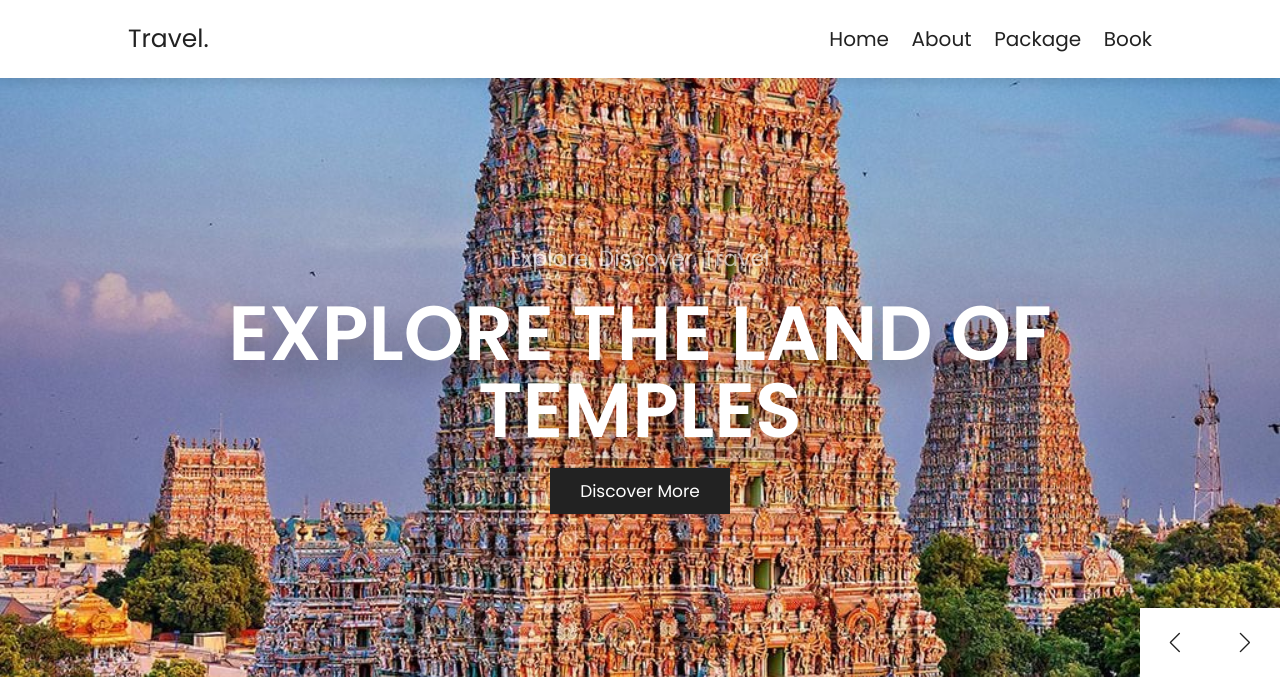
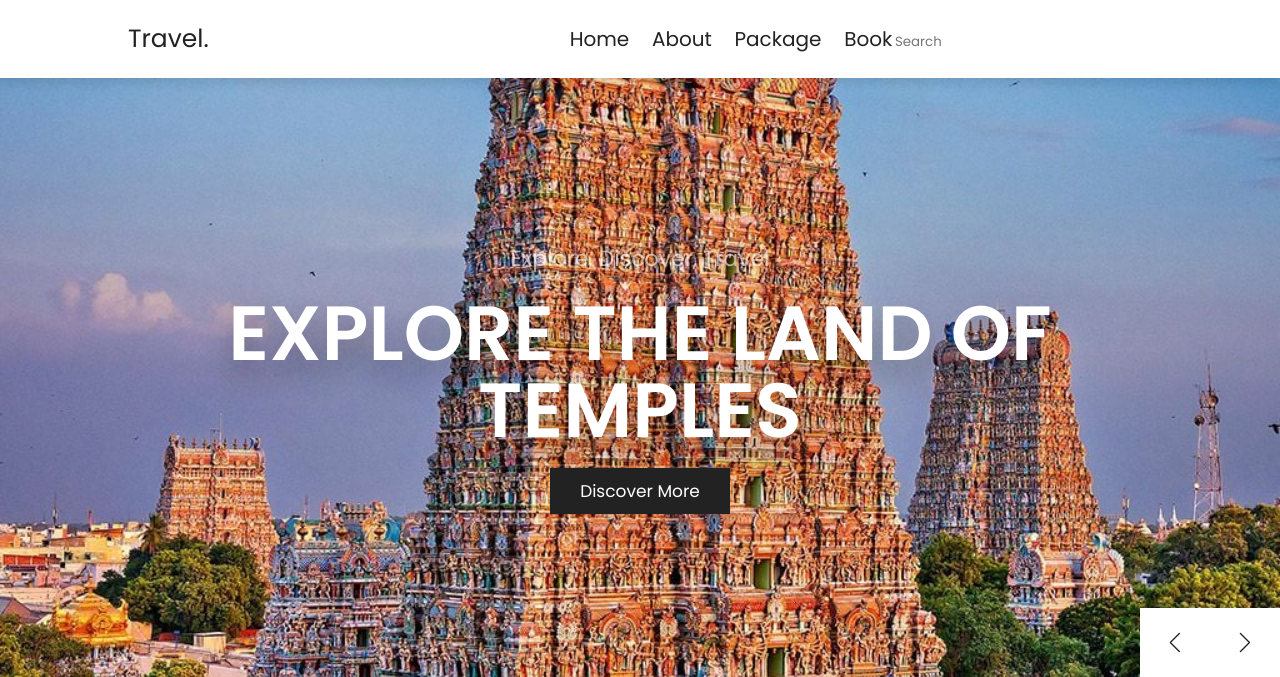
Before and after one commit to Vaishnavi502/templetourism, a PHP site: page /home.php in a window 1280 px wide. Shown: the top 677 px of the page. Run offline with PHP 8.4, Linux system fonts and the light colour scheme.

Commit message:
Home page

```diff
--- a/home.php
+++ b/home.php
@@ -30,6 +30,7 @@
       <a href="about.php">about</a>
       <a href="package.php">package</a>
       <a href="book.php">book</a>
+      <input type="text" placeholder="Search">
    </nav>
 
    <div id="menu-btn" class="fas fa-bars"></div>
```
